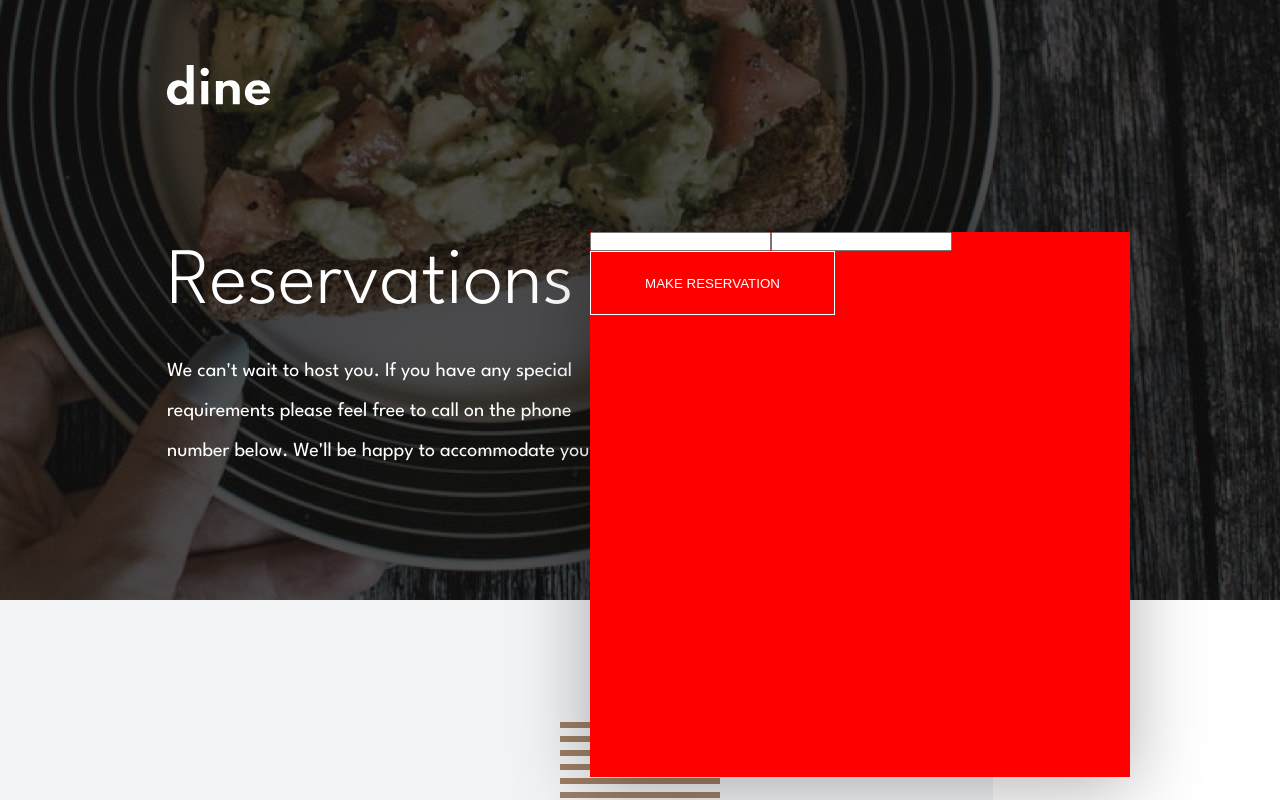
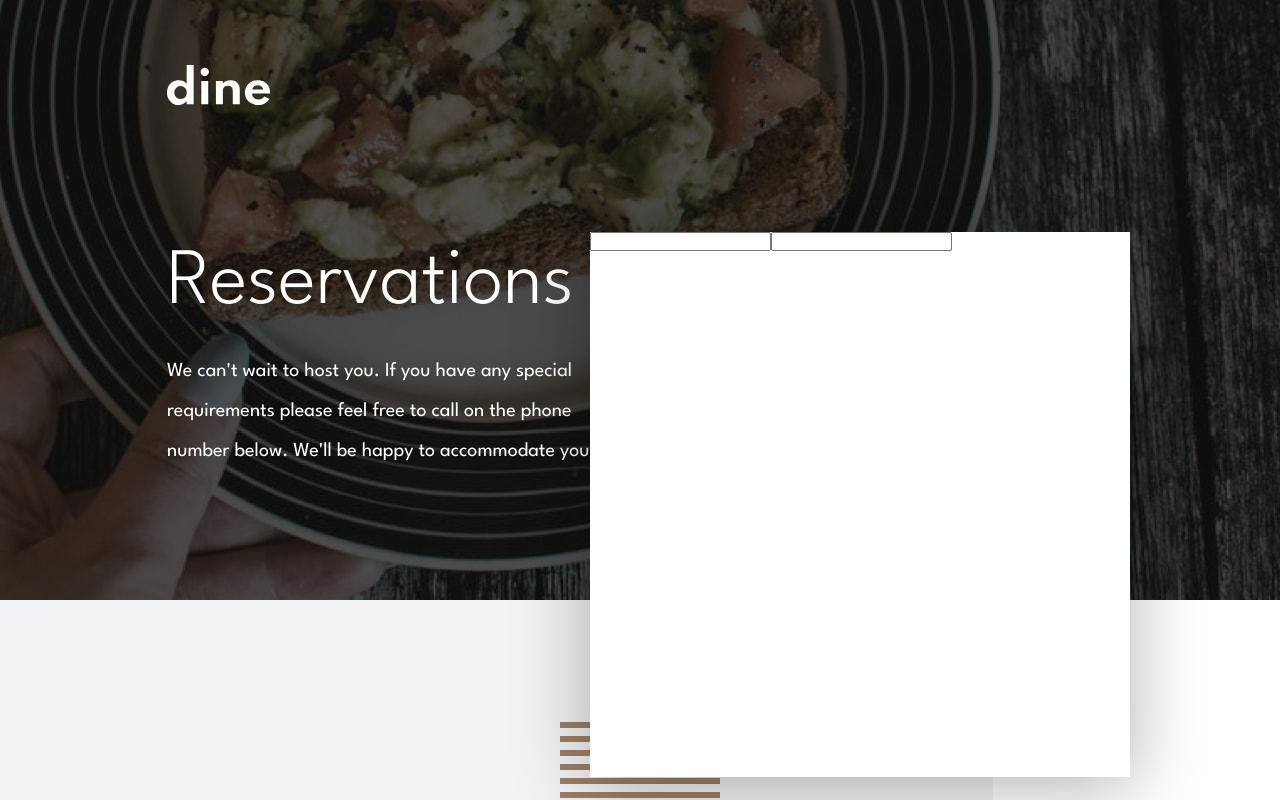
Before and after one commit to giovanigomez1/Dinner_restaurant, a React (Vite) app: page /form in a window 1280 px wide. Shown: the top 800 px of the page. Built offline with nearby package versions, Linux system fonts and the light colour scheme.

Commit message:
Working on the form page

```diff
--- a/src/sass/_form.scss
+++ b/src/sass/_form.scss
@@ -39,8 +39,8 @@
     &--cf {
       width: 54rem;
       height: 54.5rem;
-      // background-color: var(--white);
-      background-color: red;
+      background-color: var(--white);
+
       box-shadow: 0 1rem 7rem .1rem rgba(0, 0, 0, .3);
 
       position: absolute;
```
